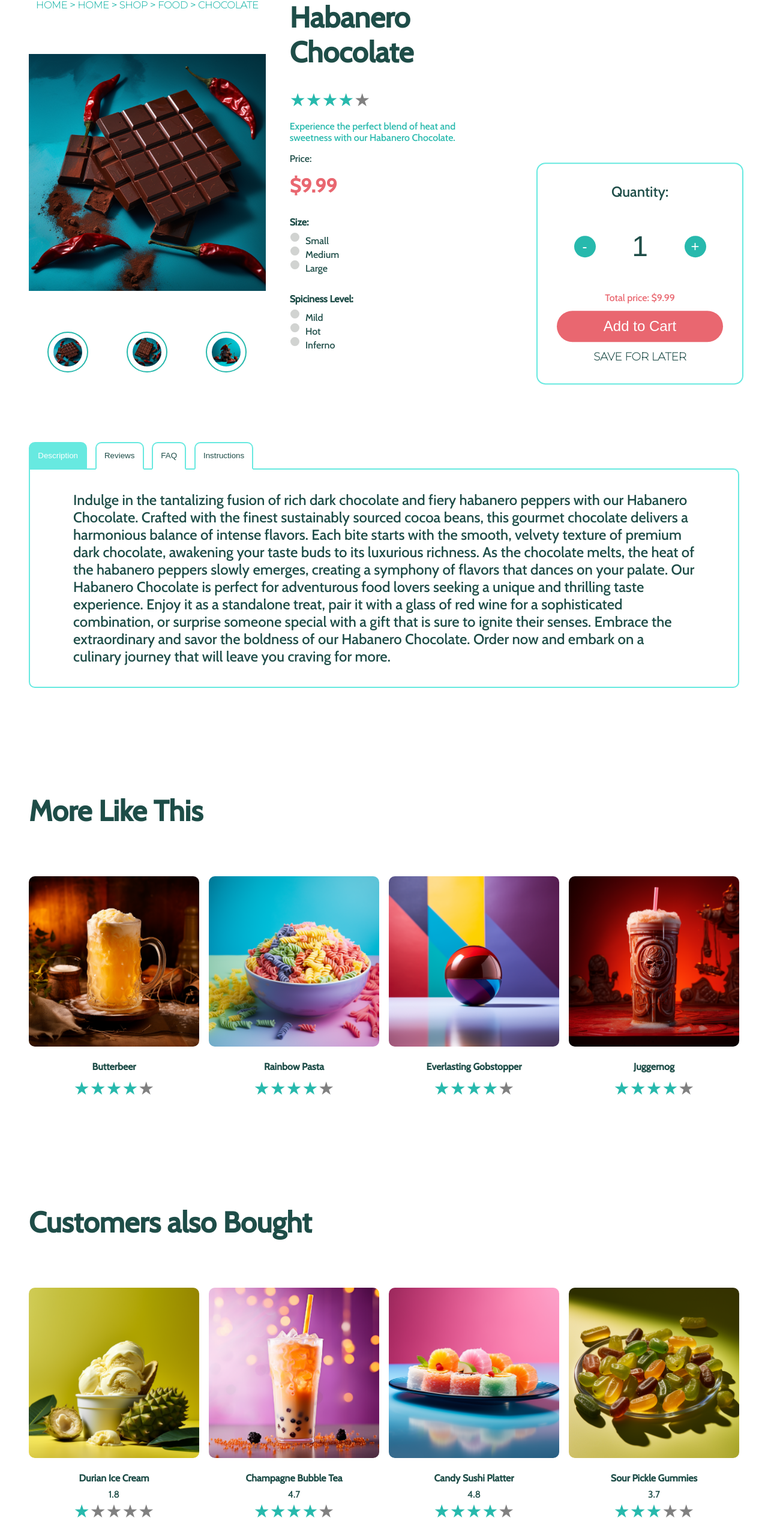
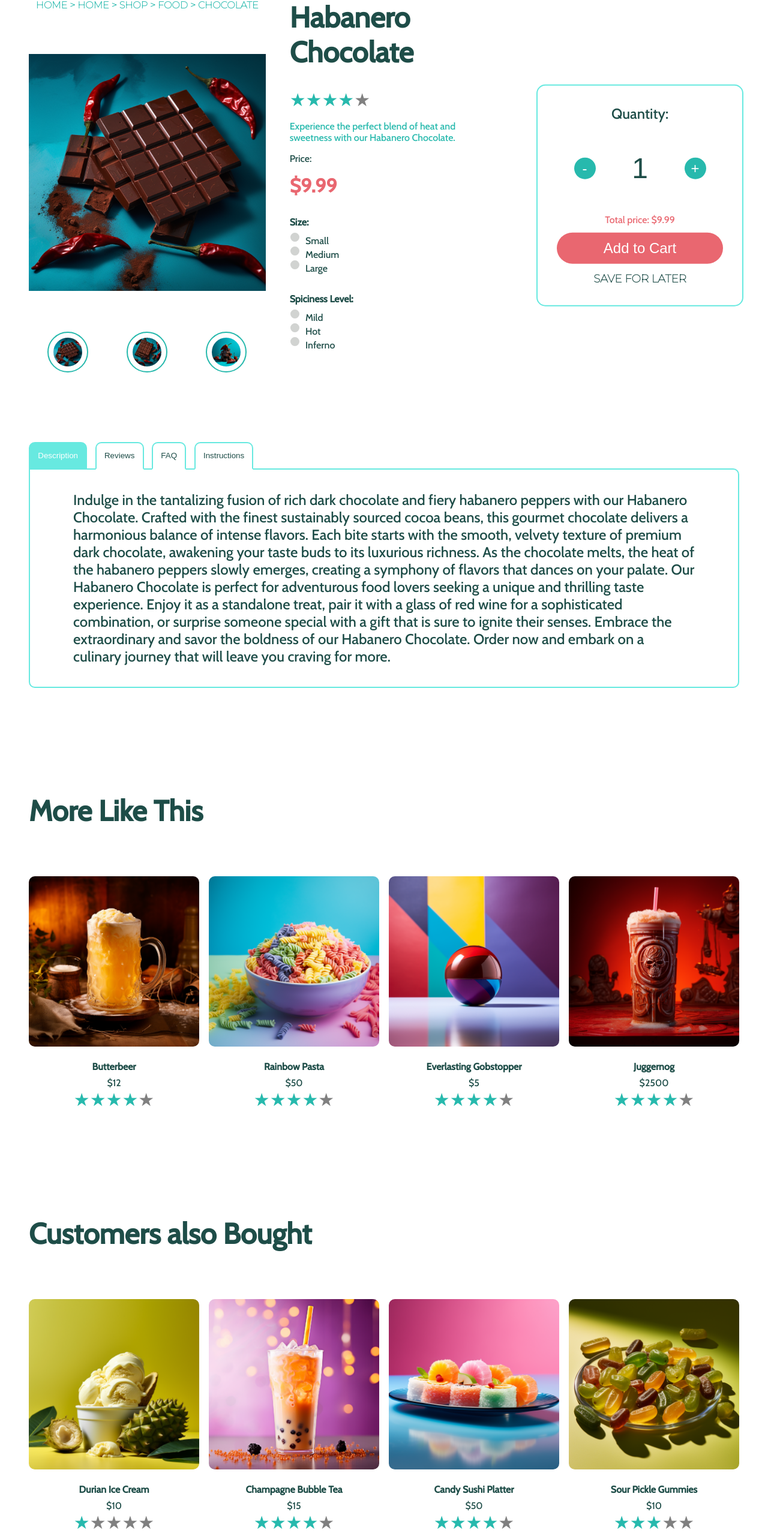
Before and after one commit to levimastrud/Portfolio, a React (Create React App) app: page /enigma-kitchen in a window 1280 px wide. Shown: the part 184-2750 px from the top of the page at 60% size. Built offline with nearby package versions, Linux system fonts and the light colour scheme.

Commit message:
fixed bug with cart

```diff
--- a/src/FunctionalPortfolio/EnigmaKitchen.js
+++ b/src/FunctionalPortfolio/EnigmaKitchen.js
@@ -124,7 +124,10 @@ function EnigmaKitchen() {
     }
 
     const handleAddToCart = () => {
-        setTotalPrice(price + (price * quantity));
+
+        setTotalPrice(prevTotalPrice => prevTotalPrice + price * quantity);
+
+
         const updatedCart = [...cart];
         const existingItemIndex = updatedCart.findIndex((item) => item.id === selectedProduct.id);
 
@@ -330,6 +333,7 @@ function EnigmaKitchen() {
                                 {/* Render the product details */}
                                 <img src={item.images[0].src} />
                                 <h6>{item.name}</h6>
+                                <p>${item.price}</p>
                                 <ReactStars value={item.overallRating} {...starReview} />
                             </div>
                         ))}
@@ -350,7 +354,7 @@ function EnigmaKitchen() {
                                 {/* Render the product details */}
                                 <img src={item.images[0].src} />
                                 <h6>{item.name}</h6>
-                                <p>{item.overallRating}</p>
+                                <p>${item.price}</p>
                                 <ReactStars value={item.overallRating} {...starReview} />
                             </div>
                         ))}
--- a/src/FunctionalPortfolio/EnigmaKitchen.scss
+++ b/src/FunctionalPortfolio/EnigmaKitchen.scss
@@ -151,6 +151,10 @@
         top: 1em;
         right: 1em;
     }
+}
+
+.ek-cart:hover {
+    cursor: pointer;
 }
 
 .cart-and-account-wrapper img {
@@ -366,7 +370,7 @@ input[type='radio']:checked:after {
     padding: 2em;
     position: sticky;
     // right: 0;
-    top: 30%;
+    top: 10%;
     // height: 3em;
     width: 70%;
     // box-shadow: 0 0 20px rgba(209, 209, 209, 0.411);
```
